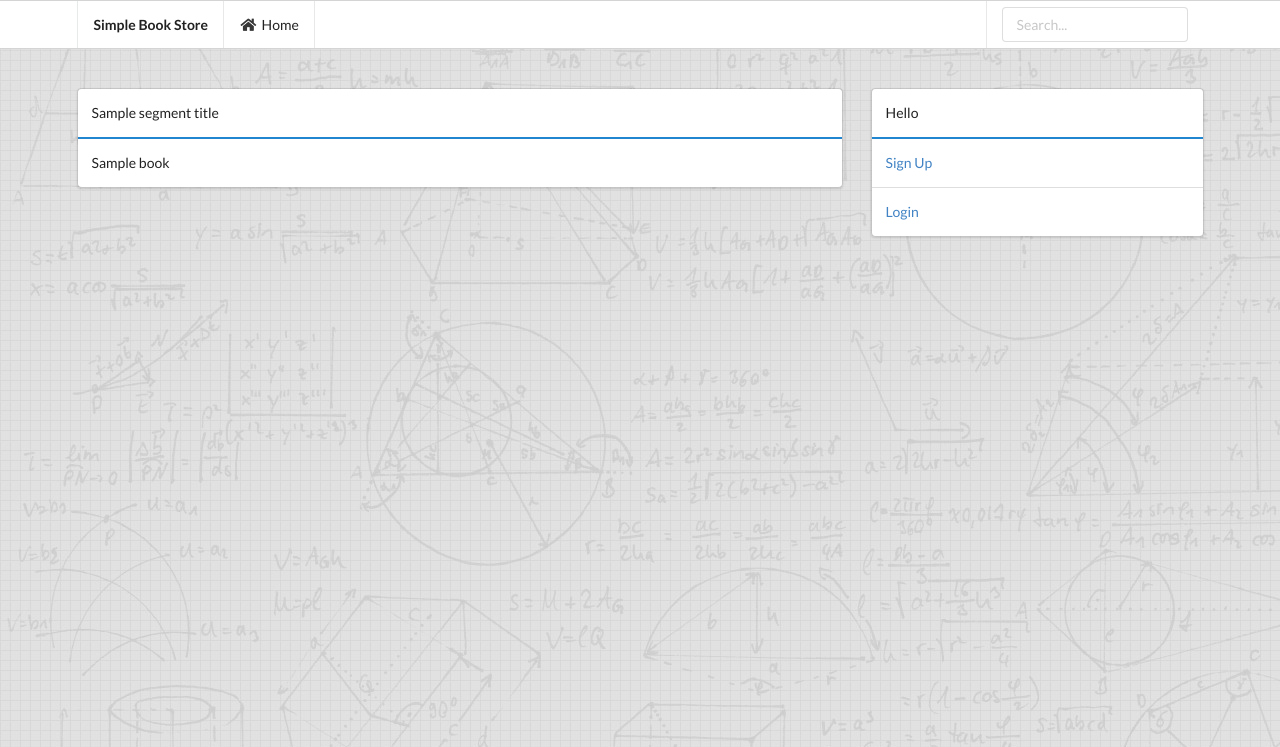
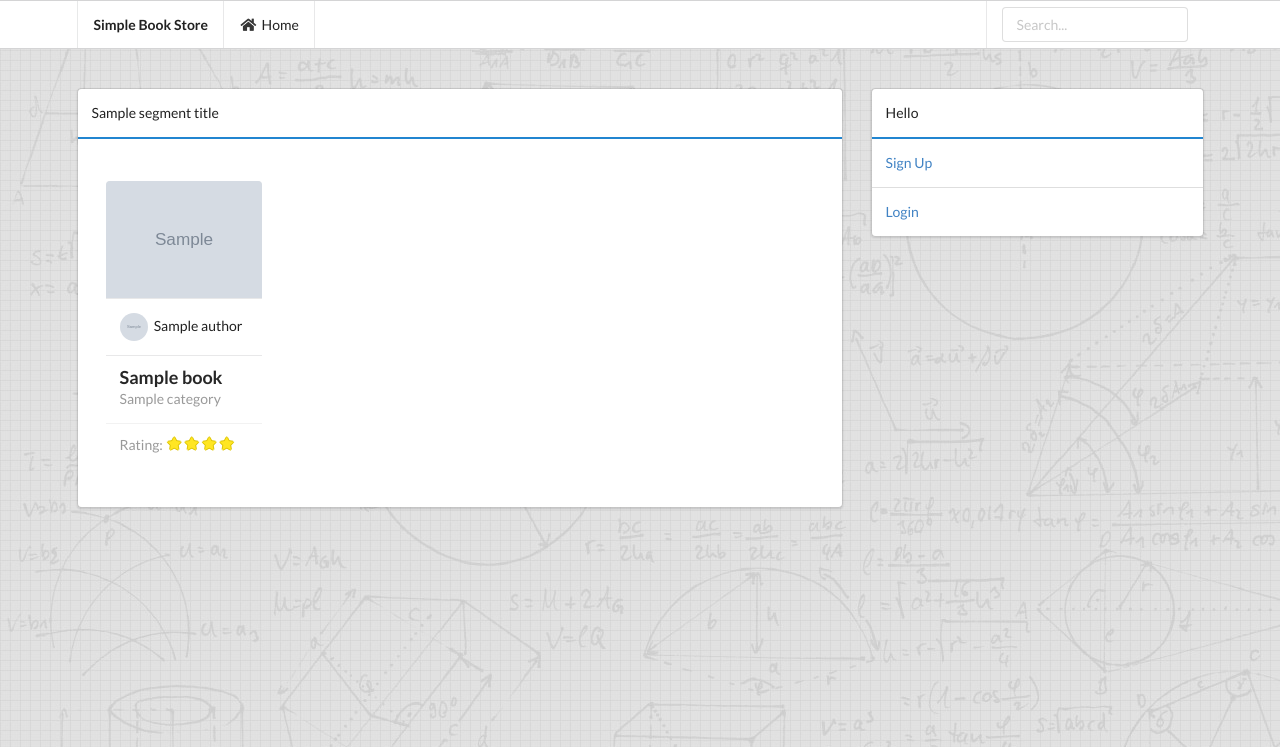
Before and after one commit to El-kady/SimpleBookStore, a Django app: template templates/SimpleBookStore/index.html in a window 1280 px wide. Shown: the top 747 px of the page. Run offline with Django 3.2, Linux system fonts and the light colour scheme; the template is opened without the code that fills it: most values are stand-ins (such as "Sample title", 1, 10 or a date in 2020); grey boxes marked "Sample" are stand-in pictures; some libraries are stand-ins or nearby versions.

Commit message:
Add ImageField for authors and books + Book list view

```diff
--- a/static/SimpleBookStore/css/main.css
+++ b/static/SimpleBookStore/css/main.css
@@ -10,3 +10,7 @@ body {
     margin-top: 25px;
     max-width: 450px;
 }
+
+.books-list .card{
+    box-shadow:none;
+}
--- /dev/null
+++ b/static/SimpleBookStore/js/main.js
@@ -0,0 +1,3 @@
+$('.ui.rating')
+  .rating()
+;
--- a/templates/SimpleBookStore/books_list.html
+++ b/templates/SimpleBookStore/books_list.html
@@ -4,9 +4,35 @@
     <div class="ui segments">
         <div class="ui segment">{{ segment_title }}</div>
         <div class="ui blue segment">
-            {% for book in books %}
-                {{ book.title }}
-            {% endfor %}
+            <div class="ui vertical stripe quote segment">
+                <div class="ui four column stackable internally celled grid">
+                    <div class="row books-list">
+                        {% for book in books %}
+                            <div class="column">
+                                <div class="ui card">
+                                    <div class="image">
+                                        <img src="{{ book.cover.url }}">
+                                    </div>
+                                    <div class="content">
+                                        <img class="ui avatar image"
+                                             src="{{ book.author.photo_url }}"> {{ book.author.name }}
+                                    </div>
+                                    <div class="content">
+                                        <a href="{% url 'SimpleBookStore:book' book.id %}" class="header">{{ book.title }}</a>
+                                        <div class="meta">
+                                            <span class="category">{{ book.category.title }}</span>
+                                        </div>
+                                    </div>
+                                    <div class="extra">
+                                        Rating:
+                                        <div class="ui star rating" data-rating="4"></div>
+                                    </div>
+                                </div>
+                            </div>
+                        {% endfor %}
+                    </div>
+                </div>
+            </div>
         </div>
     </div>
 {% endblock %}
--- a/templates/SimpleBookStore/wrapper.html
+++ b/templates/SimpleBookStore/wrapper.html
@@ -15,7 +15,9 @@
 
 {% block body %}{% endblock %}
 
+<script src="https://code.jquery.com/jquery-2.2.4.min.js" integrity="sha256-BbhdlvQf/xTY9gja0Dq3HiwQF8LaCRTXxZKRutelT44=" crossorigin="anonymous"></script>
 <script type="text/javascript" src="https://cdnjs.cloudflare.com/ajax/libs/semantic-ui/2.2.10/semantic.min.js"></script>
+<script type="text/javascript" src="{% static 'SimpleBookStore/js/main.js' %}"></script>
 
 </body>
 </html>
--- a/views.py
+++ b/views.py
@@ -1,7 +1,7 @@
 from django.shortcuts import render, redirect
 from django.http import HttpResponseRedirect, HttpResponseForbidden
 
-from django.views.generic import ListView
+from django.views.generic import ListView,DetailView
 
 from django.core.urlresolvers import reverse
 from django.contrib.auth import authenticate, login, logout
@@ -32,6 +32,9 @@ class Index(ListView):
         context['segment_title'] = 'New Books'
         return context
 
+class BookView(DetailView):
+    model = Book
+    template_name = 'SimpleBookStore/book.html'
 
 def login_view(request):
     if request.method == "GET":
```
Also changed, not shown: models.py (+21 -0 lines), urls.py (+9 -0 lines), migrations/0003_author_photo.py (added), migrations/0004_auto_20170425_0749.py (added), migrations/0005_auto_20170425_0834.py (added), migrations/0006_auto_20170425_0839.py (added), static/SimpleBookStore/images/avatar.png (added), templates/SimpleBookStore/book.html (added).
